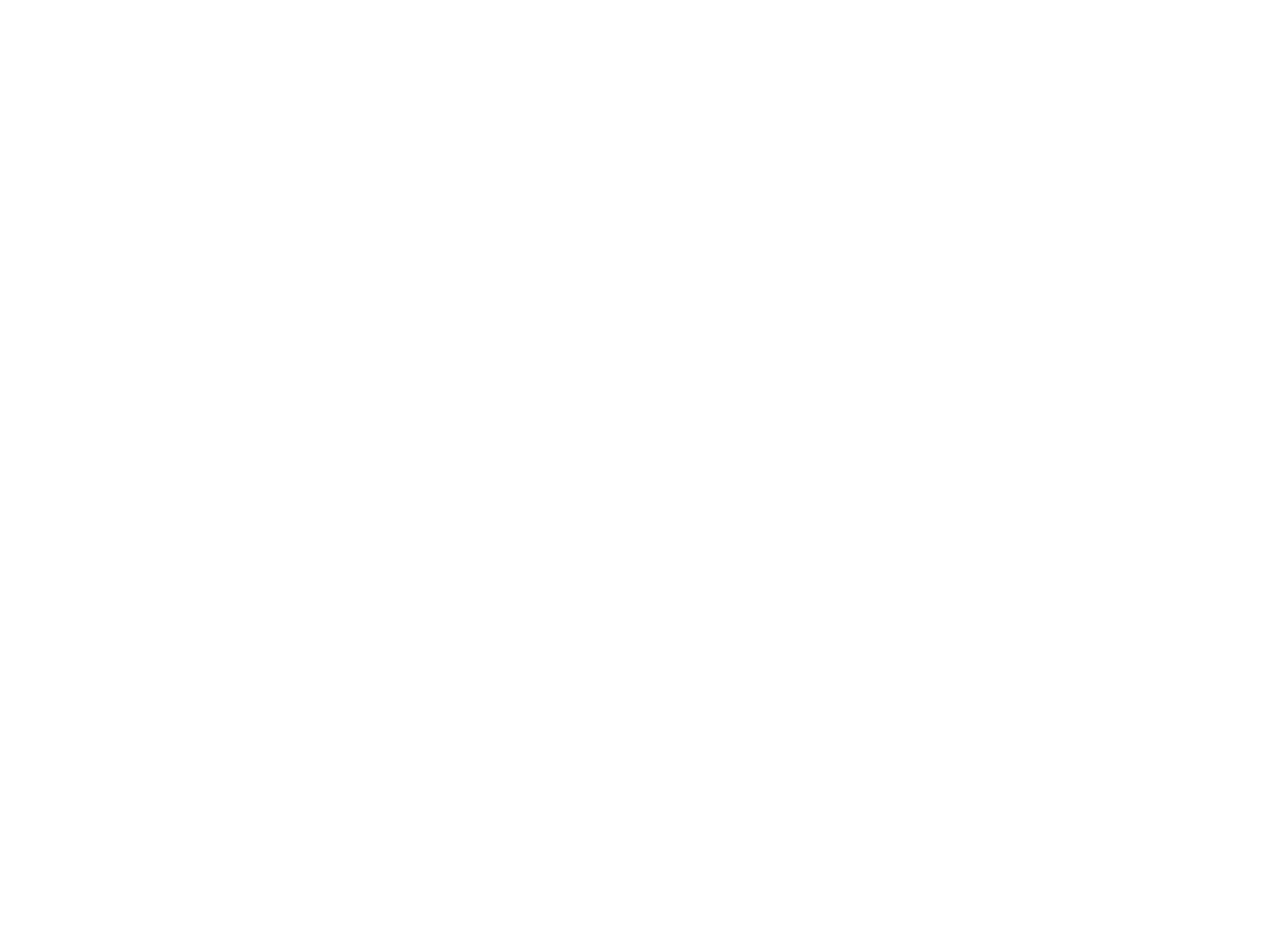
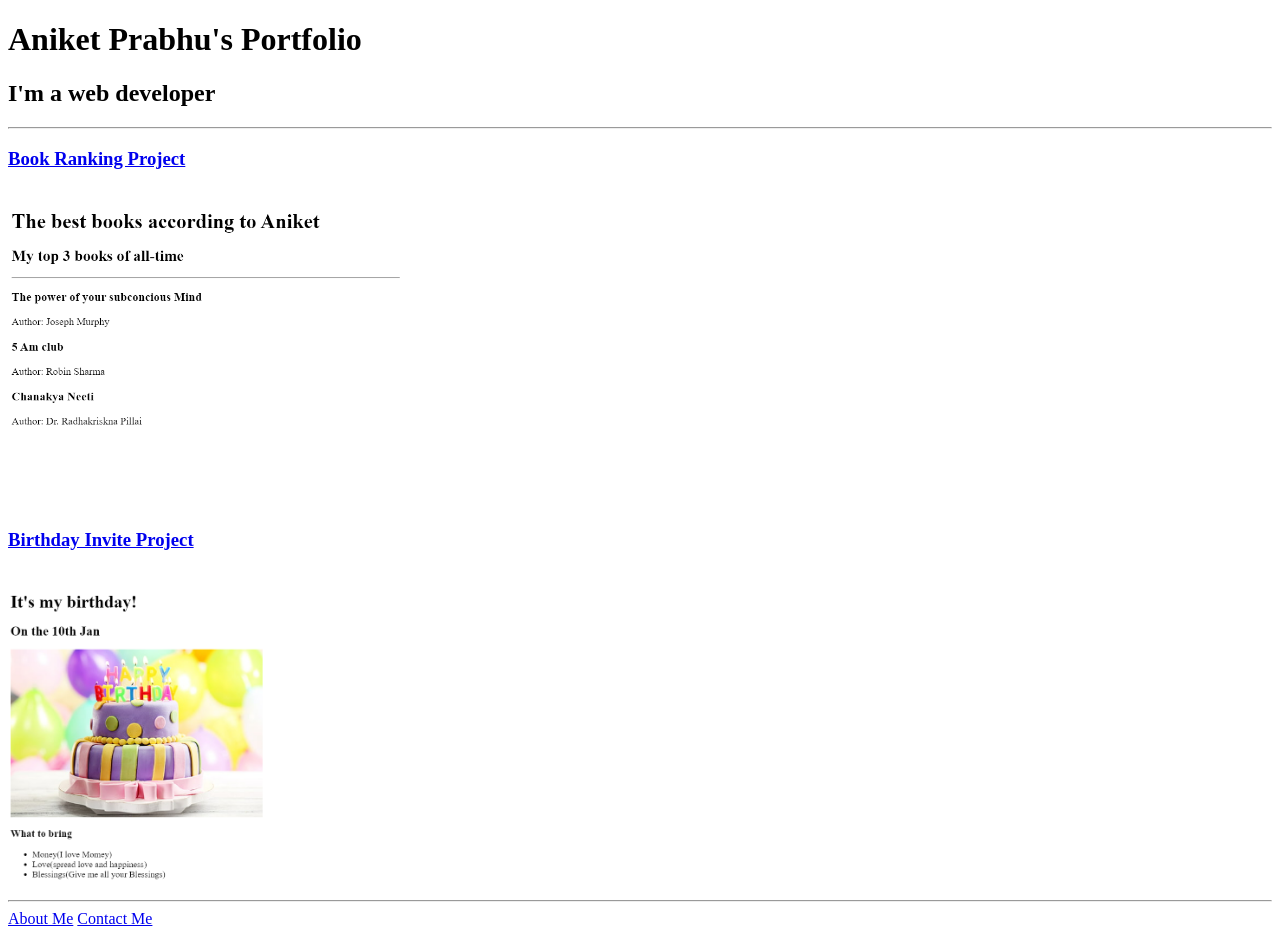
Before and after one commit to Aniket-Prabhu/html-portfolio, a plain HTML site: page index.html in a window 1280 px wide. Before the commit the page ends 800 px from the top, so only its background shows below. Drawn offline with Linux system fonts and the light colour scheme.

Commit message:
Add files via upload

```diff
--- a/index.html
+++ b/index.html
@@ -1,5 +1,27 @@
 <!-- TODO 1: Create the HTML Boilerplate -->
+<!DOCTYPE html>
+<html lang="en">
+<head>
+    <meta charset="UTF-8">
+    <meta name="viewport" content="width=device-width, initial-scale=1.0">
+    <title>Portfolio</title>
+</head>
+<body>
+    <h1>Aniket Prabhu's Portfolio</h1>
+    <h2>I'm a web developer</h2>
+    <hr>
+    <h3><a href="./public/mybooks.html">Book Ranking Project</a></h3>
+    <br>
+    <img src="./assets/images/Books-ranking.png" alt="Books" height="300">
 
+    <h3><a href="./public/birthday_invite.html">Birthday Invite Project</a></h3>
+    <br>
+    <img src="./assets/images/birthday_invite.png" alt="invite" height="300">
+    <hr>
+    <a href="./public/about.html">About Me</a>
+    <a href="./public/contact.html">Contact Me</a>
+</body>
+</html>
 <!-- TODO 2: Add Your previous projects' HTML into the public folder -->
 
 <!-- TODO 3: Take screenshots of your project previews and add the images to the images folder -->
```
